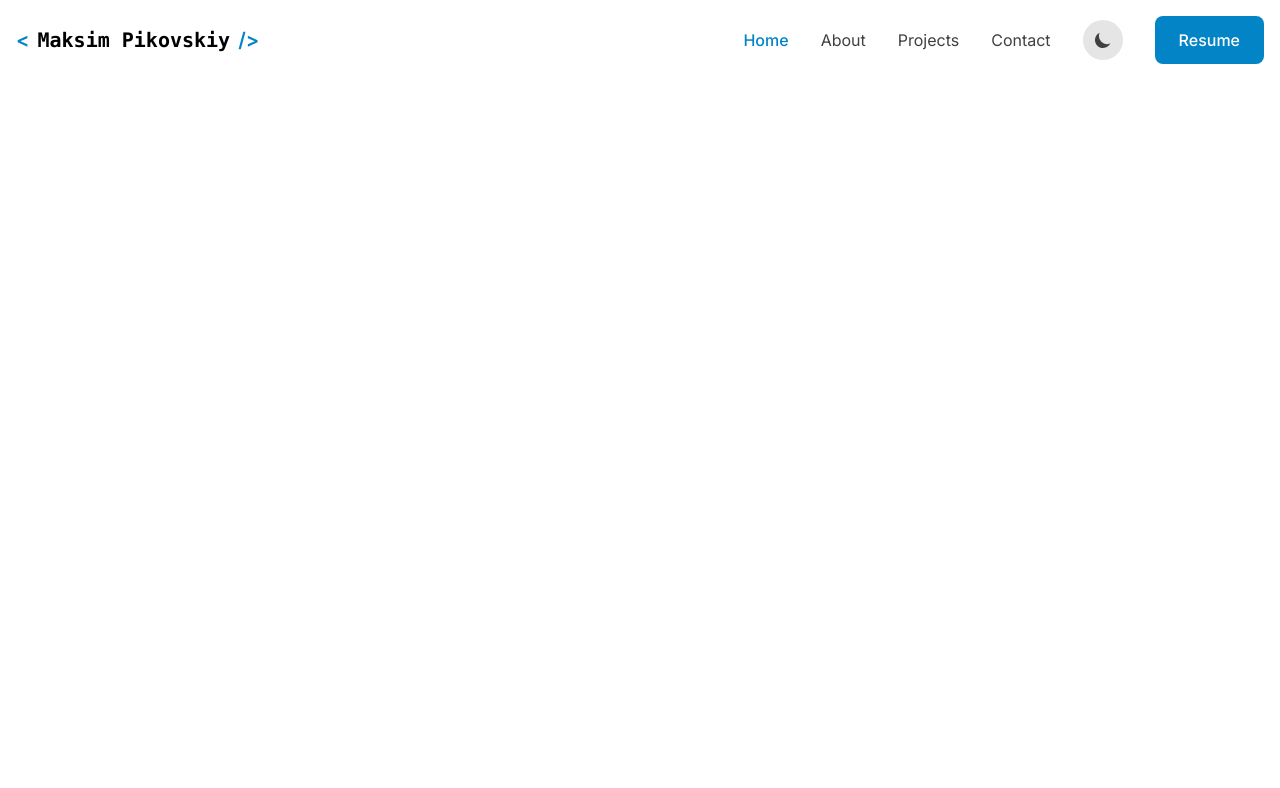
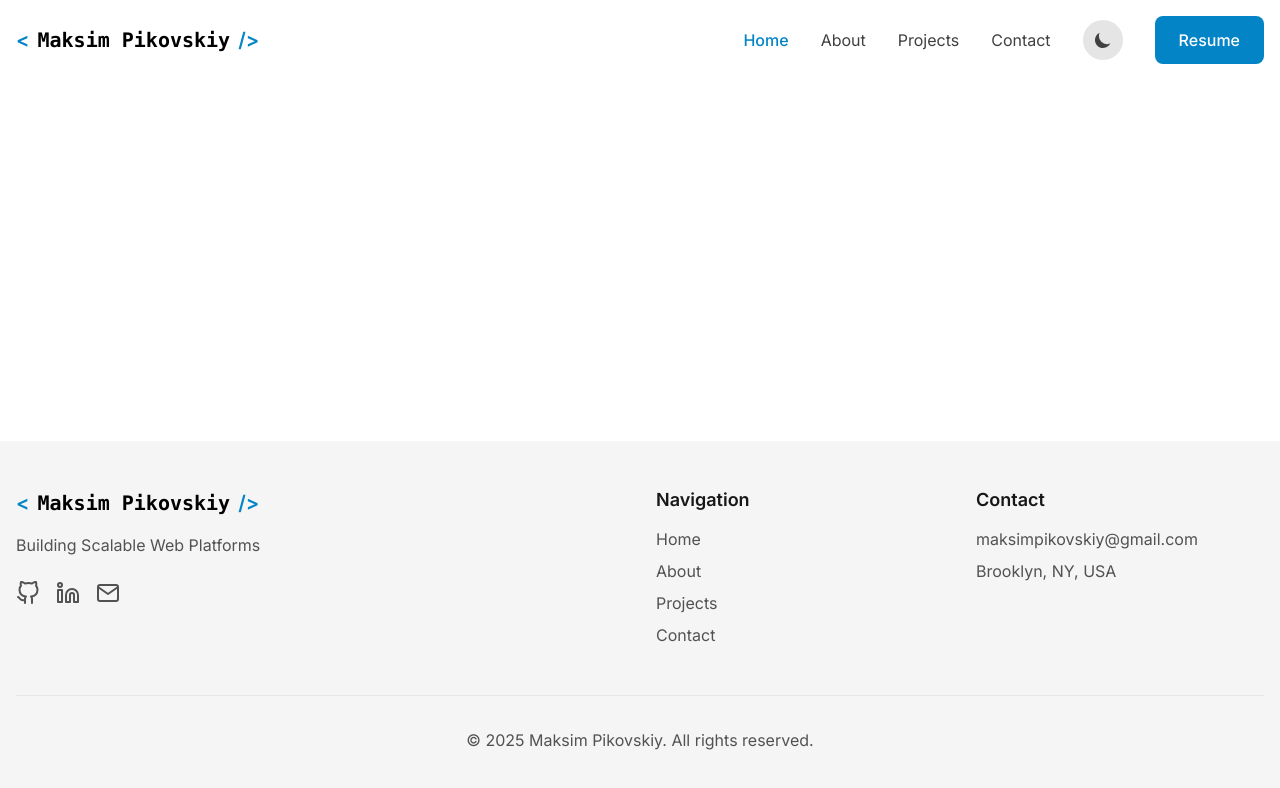
Before and after one commit to MaksimPikovskiy/MaksimPikovskiy.github.io, a Vue app: page / in a window 1280 px wide. Shown: the top 788 px of the page. Built offline with nearby package versions, Linux system fonts and the light colour scheme.

Commit message:
Added FooterComponent and related data. Moved styling for App page to CSS file to fix theme toggling. Added resume PDF.

```diff
--- a/src/App.vue
+++ b/src/App.vue
@@ -2,6 +2,7 @@
 import { ref, provide, onMounted } from 'vue'
 import { useRouter } from 'vue-router'
 import HeaderComponent from './components/layout/HeaderComponent.vue'
+import FooterComponent from './components/layout/FooterComponent.vue'
 import useTheme from './composables/useTheme'
 
 const { isDark, toggleTheme } = useTheme()
@@ -32,29 +33,14 @@ onMounted(() => {
   <div class="app-wrapper" :class="{ dark: isDark }">
     <HeaderComponent />
 
-    <main>
+    <main class="main-content">
       <router-view v-slot="{ Component }">
         <transition name="page" mode="out-in">
           <component :is="Component" />
         </transition>
       </router-view>
     </main>
+
+    <FooterComponent />
   </div>
 </template>
-
-<style scoped>
-@import 'tailwindcss';
-
-.app-wrapper {
-  min-height: 100vh;
-  display: flex;
-  flex-direction: column;
-}
-.main-content {
-  flex: 1;
-}
-
-.dark {
-  @apply bg-neutral-900 text-white;
-}
-</style>
--- a/src/assets/main.css
+++ b/src/assets/main.css
@@ -23,6 +23,15 @@ body {
   line-height: 1.5;
   -webkit-font-smoothing: antialiased;
   -moz-osx-font-smoothing: grayscale;
+}
+
+.dark body {
+  @apply bg-neutral-900 text-white;
+}
+
+h1, h2, h3, h4, h5, h6 {
+  line-height: 1.2;
+  font-weight: 600;
 }
 
 .container {
@@ -53,3 +62,13 @@ button {
 .cta-button {
   @apply inline-flex items-center px-6 py-3 rounded-lg bg-primary-600 text-white font-medium transition-all hover:bg-primary-700 focus:outline-none focus:ring-2 focus:ring-primary-500 focus:ring-offset-2;
 }
+
+.app-wrapper {
+  min-height: 100vh;
+  display: flex;
+  flex-direction: column;
+}
+
+.main-content {
+  flex: 1;
+}
--- /dev/null
+++ b/src/components/layout/FooterComponent.vue
@@ -0,0 +1,76 @@
+<script setup lang="ts">
+import { footerDescription, email, location } from '@/data/extra'
+import { socialLinks } from '@/data/socialLinks'
+import { routes } from '@/data/routes'
+
+const currentYear = new Date().getFullYear()
+</script>
+
+<template>
+  <footer class="bg-neutral-100 dark:bg-neutral-800 py-12">
+    <div class="container mx-auto px-4">
+      <div class="grid grid-cols-1 md:grid-cols-2 lg:grid-cols-4 gap-8">
+        <div class="col-span-1 md:col-span-2">
+          <div class="text-xl font-semibold flex items-center space-x-2 mb-4">
+            <span class="text-primary-600 dark:text-primary-400">&lt;</span>
+            <span class="font-mono">Maksim Pikovskiy</span>
+            <span class="text-primary-600 dark:text-primary-400">/&gt;</span>
+          </div>
+          <p class="text-neutral-600 dark:text-neutral-300 mb-6">
+            {{ footerDescription }}
+          </p>
+          <div class="flex space-x-4">
+            <a
+              v-for="link in socialLinks"
+              :key="link.name"
+              :href="link.url"
+              :aria-label="link.name"
+              class="text-neutral-600 hover:text-primary-600 dark:text-neutral-400 dark:hover:text-primary-400 transition-colors"
+              target="_blank"
+              rel="noopener noreferrer"
+            >
+              <span v-html="link.icon" />
+            </a>
+          </div>
+        </div>
+
+        <div>
+          <h3 class="font-semibold text-lg mb-4 text-neutral-900 dark:text-white">Navigation</h3>
+          <ul class="space-y-2">
+            <li v-for="route in routes" :key="route.path">
+              <router-link
+                :to="route.path"
+                class="text-neutral-600 hover:text-primary-600 dark:text-neutral-300 dark:hover:text-primary-400 transition-colors"
+              >
+                {{ route.name }}
+              </router-link>
+            </li>
+          </ul>
+        </div>
+
+        <div>
+          <h3 class="font-semibold text-lg mb-4 text-neutral-900 dark:text-white">Contact</h3>
+          <ul class="space-y-2">
+            <li class="flex items-start space-x-2">
+              <a
+                href="mailto:{{ email }}"
+                class="text-neutral-600 hover:text-primary-600 dark:text-neutral-300 dark:hover:text-primary-400 transition-colors"
+              >
+                {{ email }}
+              </a>
+            </li>
+            <li class="flex items-start space-x-2">
+              <span class="text-neutral-600 dark:text-neutral-300">{{ location }}</span>
+            </li>
+          </ul>
+        </div>
+      </div>
+
+      <div class="border-t border-neutral-200 dark:border-neutral-700 mt-12 pt-8 text-center">
+        <p class="text-neutral-600 dark:text-neutral-400">
+          &copy; {{ currentYear }} Maksim Pikovskiy. All rights reserved.
+        </p>
+      </div>
+    </div>
+  </footer>
+</template>
--- /dev/null
+++ b/src/data/extra.ts
@@ -0,0 +1,3 @@
+export const email = 'maksimpikovskiy@gmail.com'
+export const location = 'Brooklyn, NY, USA'
+export const footerDescription = 'Building Scalable Web Platforms'
--- /dev/null
+++ b/src/data/socialLinks.ts
@@ -0,0 +1,17 @@
+export const socialLinks = [
+  {
+    name: 'GitHub',
+    url: 'https://github.com/MaksimPikovskiy',
+    icon: `<svg xmlns="http://www.w3.org/2000/svg" width="24" height="24" viewBox="0 0 24 24" fill="none" stroke="currentColor" stroke-width="2" stroke-linecap="round" stroke-linejoin="round"><path d="M9 19c-5 1.5-5-2.5-7-3m14 6v-3.87a3.37 3.37 0 0 0-.94-2.61c3.14-.35 6.44-1.54 6.44-7A5.44 5.44 0 0 0 20 4.77 5.07 5.07 0 0 0 19.91 1S18.73.65 16 2.48a13.38 13.38 0 0 0-7 0C6.27.65 5.09 1 5.09 1A5.07 5.07 0 0 0 5 4.77a5.44 5.44 0 0 0-1.5 3.78c0 5.42 3.3 6.61 6.44 7A3.37 3.37 0 0 0 9 18.13V22"></path></svg>`,
+  },
+  {
+    name: 'LinkedIn',
+    url: 'https://linkedin.com/in/maksim-pikovskiy',
+    icon: `<svg xmlns="http://www.w3.org/2000/svg" width="24" height="24" viewBox="0 0 24 24" fill="none" stroke="currentColor" stroke-width="2" stroke-linecap="round" stroke-linejoin="round"><path d="M16 8a6 6 0 0 1 6 6v7h-4v-7a2 2 0 0 0-2-2 2 2 0 0 0-2 2v7h-4v-7a6 6 0 0 1 6-6z"></path><rect x="2" y="9" width="4" height="12"></rect><circle cx="4" cy="4" r="2"></circle></svg>`,
+  },
+  {
+    name: 'Email',
+    url: 'mailto:maksimpikovskiy@gmail.com',
+    icon: `<svg xmlns="http://www.w3.org/2000/svg" width="24" height="24" viewBox="0 0 24 24" fill="none" stroke="currentColor" stroke-width="2" stroke-linecap="round" stroke-linejoin="round"><path d="M4 4h16c1.1 0 2 .9 2 2v12c0 1.1-.9 2-2 2H4c-1.1 0-2-.9-2-2V6c0-1.1.9-2 2-2z"></path><polyline points="22,6 12,13 2,6"></polyline></svg>`,
+  },
+]
```
Also changed, not shown: 1 other file (tests, documents, lock files or other folders).
